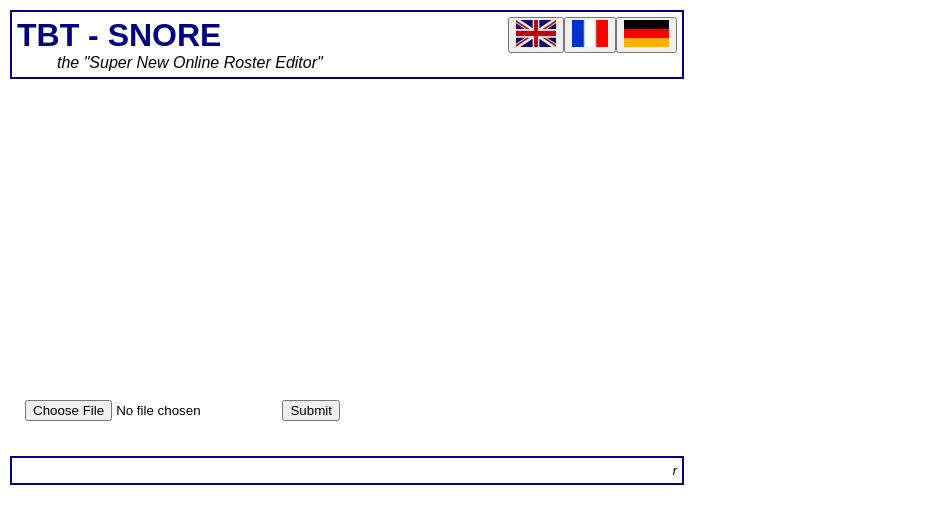
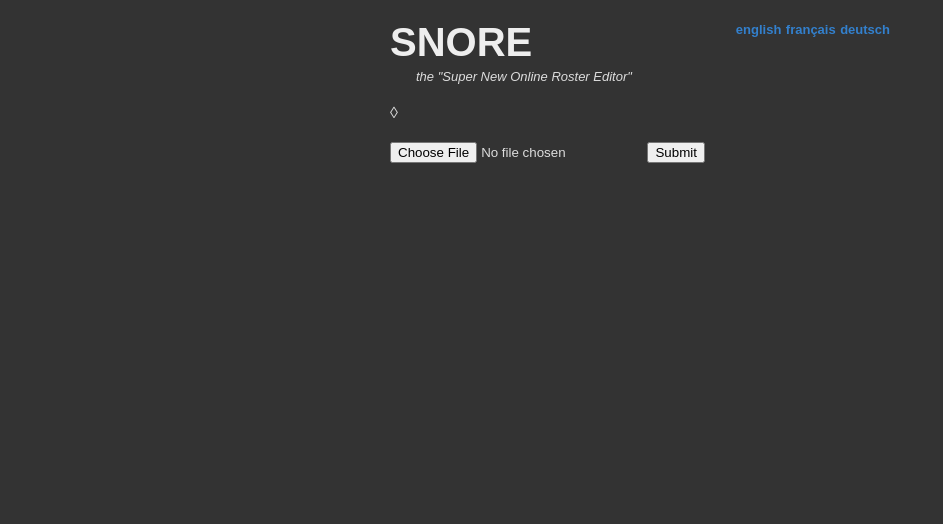
Before and after one commit to logicabrity/snore, a PHP site: page /views/index.php in a window 1280 px wide. Shown: the top 524 px of the page, without its empty margins (0-943 px from the left). Run offline with PHP 8.4, Linux system fonts and the light colour scheme; the template is opened without the code that fills it, so the values that code supplies are empty; some libraries are stand-ins or nearby versions.

Commit message:
redesign index, simplify language handling

```diff
--- a/public/styles/index.css
+++ b/public/styles/index.css
@@ -1,110 +1,36 @@
-body, p, h1, h2, a {
-	font-family: arial, helvetica, sans-serif;
-	color: black;
-	text-decoration: none;
-	padding: 0px;
-	margin: 0px;
-	}
-
-/* ################################################ */
-/* title contains the first header and the subtitle	*/
-/*   additionally, it includes the flags used to	*/
-/* 				select the language					*/
-/* ################################################ */
-
-#title {
-	width: 660px;
-	margin-top: 10px;
-	margin-left: 10px;
-	padding: 5px;
-	border: 2px solid navy;
-	}
-
-h1 {
-	font-size: 200%;
-	font-weight: bold;
-	color: navy;
-	}
-
-p.subtitle {
-	font-style: italic;
-	margin-left: 40px;
-	}
-
-a.imagelink {
-	border-style: none;
-	}
-
-#flags {
-	float: right;
+body {
+  background-color: #333333;
+  font-family: sans-serif;
+  margin: 0em;
+  padding: 0em;
 }
 
-/* ################################################ */
-/*	content holds some text, two level-2-headers	*/
-/*	the racelist and the upload form				*/
-/* ################################################ */
+h1, h2 { color: #EEEEEE; }
+p, span, div { color: #DDDDDD; }
+a { text-decoration: none; color: #3380CD; }
 
-#content {
-	padding: 5px;
-	width: 650px;
-	margin-top: 20px;
-	margin-left: 20px;
-	}
+#container {
+  width: 500px;
+  margin: auto;
+}
+#meta h1 {
+  font-size: 250%;
+  margin: 0.5em 0em 0.1em 0em;
+}
+#meta p {
+  margin: 0em 0em 0em 2em;
+  padding: 0em;
+  font-style: italic;
+  font-size: small;
+}
 
-#list {
-	margin-left: 20px;
-	width: 550px;
-	height: 220px;
-	}
+#language {
+  padding: 0em;
+  margin: 0em;
+  float: right;
+}
 
-h2 {
-	font-size: 130%;
-	font-weight: bold;
-	color: navy;
-	margin-top: 10px;
-	margin-bottom: 20px;
-	}
-
-span.error {
-	color: red;
-	font-weight: bold;
-	margin: 5px;
-	}
-
-a.race {
-	float: left;
-	cursor: pointer;
-	display: block;
-	width: 150px;
-	border: 1px dotted black;
-	margin: 1px;
-	padding: 3px;
-	background-color: #EFEFEF;
-	}
-
-a.race:link {}
-
-a.race:visited {
-	color: #4D4D4D;
-	background-color: #FAFAFA;
-	}
-
-a.race:hover {
-	color: white;
-	background-color: red;
-	}
-
-a.race:active {
-	background-color: navy;
-	}
-
-#foot {
-	text-align: right;
-	font-size: 80%;
-	font-style: italic;
-	width: 660px;
-	margin-top: 30px;
-	margin-left: 10px;
-	padding: 5px;
-	border: 2px solid navy;
-	}
+#language a {
+  font-size: small;
+  font-weight: bold;
+}
--- a/views/index.php
+++ b/views/index.php
@@ -2,7 +2,7 @@
 <html xmlns="http://www.w3.org/1999/xhtml" xml:lang="en" lang="en">
 
   <head>
-    <title>SNORE - TBT Roster Editor</title>
+    <title>SNORE</title>
     <meta name="author" content="Marc-Antonio Bisotti"/>
     <meta name="date" content="2008-04-29 T13:15:15+0100"/>
     <meta name="copyright" content="GNU General Public License" />
@@ -14,69 +14,49 @@
 
   <body>
 
-    <div id="title">
+    <div id="container">
 
-      <div id="flags">
-        <form action="index.php" method="post" style="float: left;">
-          <div>
-            <input type="hidden" name="lang" value="en"></input>
-            <button type="submit">
-              <img src="public/pics/flags/en.jpg" alt="union jack" />
-            </button>
-          </div>
-        </form>
-        <form action="index.php" method="post" style="float: left;">
-          <div>
-            <input type="hidden" name="lang" value="fr"></input>
-            <button type="submit">
-              <img src="public/pics/flags/fr.jpg" alt="french flag" />
-            </button>
-          </div>
-        </form>
-        <form action="index.php" method="post" style="float: left;">
-          <div>
-            <input type="hidden" name="lang" value="de"></input>
-            <button type="submit">
-              <img src="public/pics/flags/de.jpg" alt="german flag" />
-            </button>
-          </div>
-        </form>
-      </div><!-- id="flags" -->
+      <div id="language">
+        <a href="index.php?lang=en">english</a>
+        <a href="index.php?lang=fr">franc&#807;ais</a>
+        <a href="index.php?lang=de">deutsch</a>
+      </div>
 
-      <h1>TBT - SNORE</h1>
-      <p class="subtitle">the &quot;Super New Online Roster Editor&quot;</p>
-    </div><!-- id="title" -->
+      <div id="meta">
+        <h1>SNORE</h1>
+        <p>the &quot;Super New Online Roster Editor&quot;</p>
+      </div>
 
-    <div id="content">
-      <p><?php echo $t['intro']; ?></p>
+      <p>
+        <?php echo $t['intro']; ?>
+      </p>
 
-      <h2><?php echo $t['new']; ?></h2><!-- Start a new team -->
-      <span class="error"><?php if ( $errorCode == 1 ): echo $t['invalid_race']; endif; ?></span>
-      <div id="list">
-<?php foreach ( $races as $id => $race ): ?>
-        <a class="race" href="index.php?race=<?php echo $id; ?>"><?php echo $race; ?></a>
+      <!-- Start a new team -->
+      <h2><?php echo $t['new']; ?></h2>
+
+      <p class="error"><?php if ( $errorCode == 1 ): echo $t['invalid_race']; endif; ?></p>
+
+      <div id="races">&#9674;
+<?php $i=1; foreach ( $races as $id => $race ): ?>
+        <a href="index.php?lang=<?php echo LANG; ?>&race=<?php echo $id; ?>"><?php echo str_replace(" ", "&nbsp;", $race); ?></a> &#9674;
+<?php if ($i%5==0): echo "        <br />\n"; endif; $i++ ?>
 <?php endforeach; ?>
       </div>
 
-      <h2><?php echo $t['load']; ?></h2><!-- Load an existing team. -->
-      <span class="error"><?php if ( $errorCode == 2 ): echo $t['upload_error']; endif; ?></span>
-      <form action="index.php" method="post" enctype="multipart/form-public">
-        <p>
-          <input type="hidden" name="MAX_FILE_SIZE" value="30000" />
-          <input type="hidden" name="upload" value="true" />
-        </p>
+      <!-- Load an existing team. -->
+      <h2><?php echo $t['load']; ?></h2>
+
+      <p class="error"><?php if ( $errorCode == 2 ): echo $t['upload_error']; endif; ?></p>
+
+      <form action="index.php?lang=<?php echo LANG; ?>" method="post" enctype="multipart/form-public">
+        <input type="hidden" name="MAX_FILE_SIZE" value="30000" />
+        <input type="hidden" name="upload" value="true" />
         <p>
           <input name="userfile" type="file" />
           <input type="submit" />
         </p>
       </form>
 
-    </div><!-- id="content" -->
-
-    <div id="foot">
-      <p>r <?php echo $version; ?></p>
-    </div>
-
+    </div><!-- id="container" -->
   </body>
-
 </html>
```
Also changed, not shown: config.php (+9 -2 lines), lib/helper.php (+0 -18 lines).
